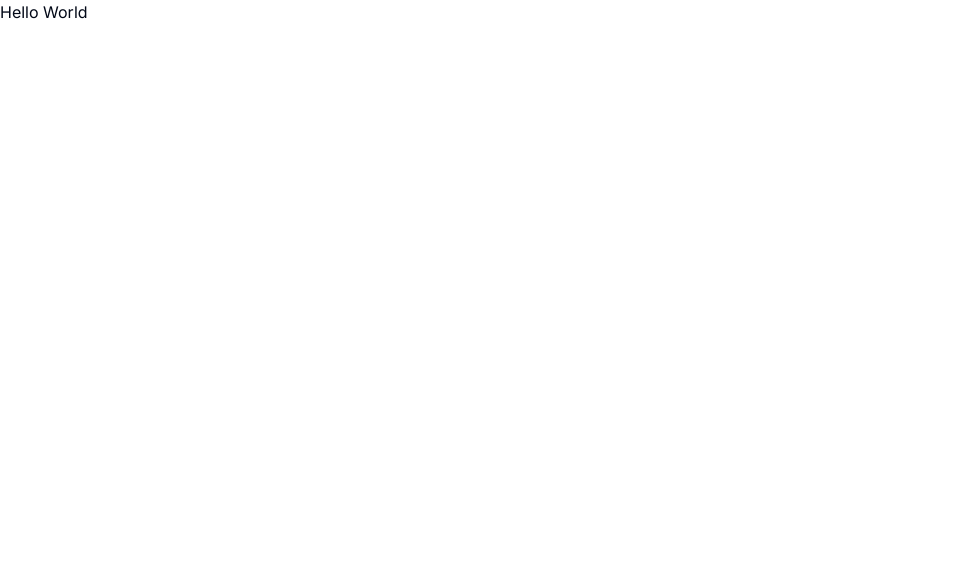
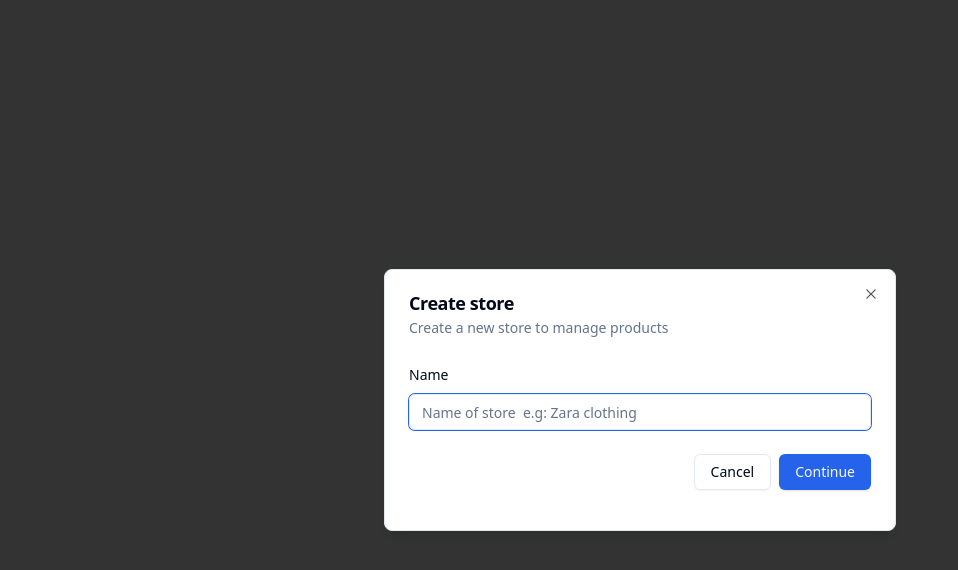
Before and after one commit to ibrahimraimi/blueleaf-admin, a Next.js app: page / in a window 1280 px wide. Shown: the top 570 px of the page, without its empty margins (0-958 px from the left). Built offline with nearby package versions, Linux system fonts and the light colour scheme; no server answers; sample sign-in values are in the browser's storage.

Commit message:
feat: add create store modals

```diff
--- /dev/null
+++ b/app/(root)/(routes)/page.tsx
@@ -0,0 +1,17 @@
+"use client";
+import { useEffect } from "react";
+
+import { useStoreModal } from "@/hooks/use-store-modal";
+
+export default function SetupPage() {
+  const onOpen = useStoreModal((state) => state.onOpen);
+  const isOpen = useStoreModal((state) => state.isOpen);
+
+  useEffect(() => {
+    if (!isOpen) {
+      onOpen();
+    }
+  }, [isOpen, onOpen]);
+
+  return null;
+}
--- /dev/null
+++ b/app/(root)/layout.tsx
@@ -0,0 +1,17 @@
+import { Fragment } from "react";
+import { auth } from "@clerk/nextjs";
+import { redirect } from "next/navigation";
+
+export default async function SetupLayout({
+  children,
+}: {
+  children: React.ReactNode;
+}) {
+  const { userId } = auth();
+
+  if (!userId) {
+    redirect("/sign-in");
+  }
+
+  return <Fragment>{children}</Fragment>;
+}
--- a/app/layout.tsx
+++ b/app/layout.tsx
@@ -1,12 +1,17 @@
 import type { Metadata } from "next";
 import { Inter } from "next/font/google";
+import { ClerkProvider } from "@clerk/nextjs";
+
 import "@/styles/globals.css";
+import { cn } from "@/lib/utils";
+import { ModalProvider } from "@/providers/modal-provider";
+import { ToastProvider } from "@/providers/toast-provider";
 
 const inter = Inter({ subsets: ["latin"] });
 
 export const metadata: Metadata = {
   title: "Admin | Dashboard",
-  description: "BlueLeaf Studio Admin Dashboard",
+  description: "Blueleaf Studio Admin Dashboard",
 };
 
 export default function RootLayout({
@@ -15,8 +20,16 @@ export default function RootLayout({
   children: React.ReactNode;
 }>) {
   return (
-    <html lang="en">
-      <body className={inter.className}>{children}</body>
-    </html>
+    <ClerkProvider>
+      <html lang="en">
+        <body
+          className={cn("min-h-screen bg-background font-sans antialiased")}
+        >
+          <ToastProvider />
+          <ModalProvider />
+          {children}
+        </body>
+      </html>
+    </ClerkProvider>
   );
 }
--- a/app/page.tsx
+++ /dev/null
@@ -1,9 +0,0 @@
-import Image from "next/image";
-
-export default function Home() {
-  return (
-    <main>
-      <h1>Hello World</h1>
-    </main>
-  );
-}
--- a/components/modals/store-modal.tsx
+++ b/components/modals/store-modal.tsx
@@ -38,15 +38,16 @@ export const StoreModal = () => {
   });
 
   const onSubmit = async (values: z.infer<typeof formSchema>) => {
-    try {
-      setLoading(true);
-      const response = await axios.post("/api/stores", values);
-      window.location.assign(`/${response.data.id}`);
-    } catch (error) {
-      toast.error("Something went wrong");
-    } finally {
-      setLoading(false);
-    }
+    // try {
+    //   setLoading(true);
+    //   const response = await axios.post("/api/stores", values);
+    //   window.location.assign(`/${response.data.id}`);
+    // } catch (error) {
+    //   toast.error("Something went wrong");
+    // } finally {
+    //   setLoading(false);
+    // }
+    console.log(onSubmit);
   };
 
   return (
@@ -69,7 +70,7 @@ export const StoreModal = () => {
                     <FormControl>
                       <Input
                         disabled={loading}
-                        placeholder="E-Commerce"
+                        placeholder="Name of store  e.g: Zara clothing"
                         {...field}
                       />
                     </FormControl>
--- a/styles/globals.css
+++ b/styles/globals.css
@@ -1,6 +1,12 @@
 @tailwind base;
 @tailwind components;
 @tailwind utilities;
+
+html,
+body,
+:root {
+  height: 100%;
+}
 
 @layer base {
   :root {
@@ -23,7 +29,7 @@
     --border: 214.3 31.8% 91.4%;
     --input: 214.3 31.8% 91.4%;
     --ring: 221.2 83.2% 53.3%;
-    --radius: 1rem;
+    --radius: 0.5rem;
   }
 
   .dark {
```
